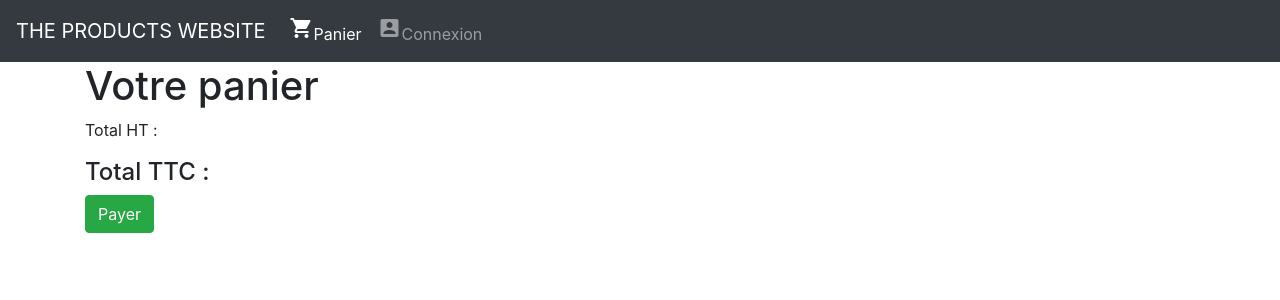
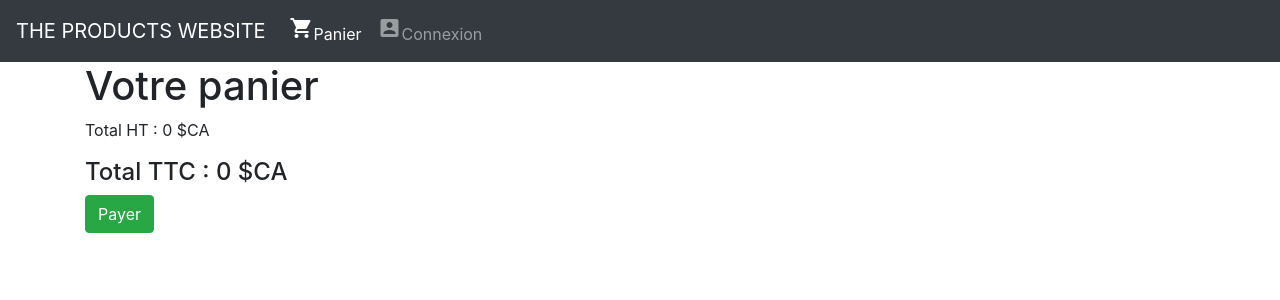
Before and after one commit to Haarkan/8INF345-TP2, an Angular app: page /panier in a window 1280 px wide. Shown: the top 300 px of the page. Built offline with nearby package versions, Linux system fonts and the light colour scheme.

Commit message:
Styles + price
Fonctionnel

```diff
--- a/src/app/cart.service.ts
+++ b/src/app/cart.service.ts
@@ -22,6 +22,15 @@ export class CartService {
         return this.cart.length;
     }
 
+    public totalPrice(): number {
+        let total: number;
+        total = 0;
+        for(let i of this.cart){
+            total += i.price;
+        }
+        return total;
+    }
+
     public payCart(): boolean {
         if (Math.floor(Math.random() * Math.floor(2)) == 1) {
             this.cart = new Array<Product>();
--- a/src/app/panier/panier.component.html
+++ b/src/app/panier/panier.component.html
@@ -2,9 +2,8 @@
 
     <div id="modal"></div>
     <h1>Votre panier</h1>
-    <p>Total HT : </p>
-    <h4>Total TTC : </h4>
-
+    <p>Total HT : {{getTotal()}} $CA</p>
+    <h4>Total TTC : {{getTotal()*1.10}} $CA </h4>
     <button (click)="payCart()" type="button" class="btn btn-success"><span>Payer</span></button>
     <div *ngIf="errorPayement" class="alert-danger">Erreur : le payement a échoué !</div>
     <div id="productList" class="row" style="width: 100%">
--- a/src/app/panier/panier.component.ts
+++ b/src/app/panier/panier.component.ts
@@ -61,4 +61,8 @@ export class PanierComponent implements OnInit {
         this.get10Products(this.curentPage);
     }
 
+    getTotal() : number{
+        return this.cartService.totalPrice();
+    }
+
 }
```
